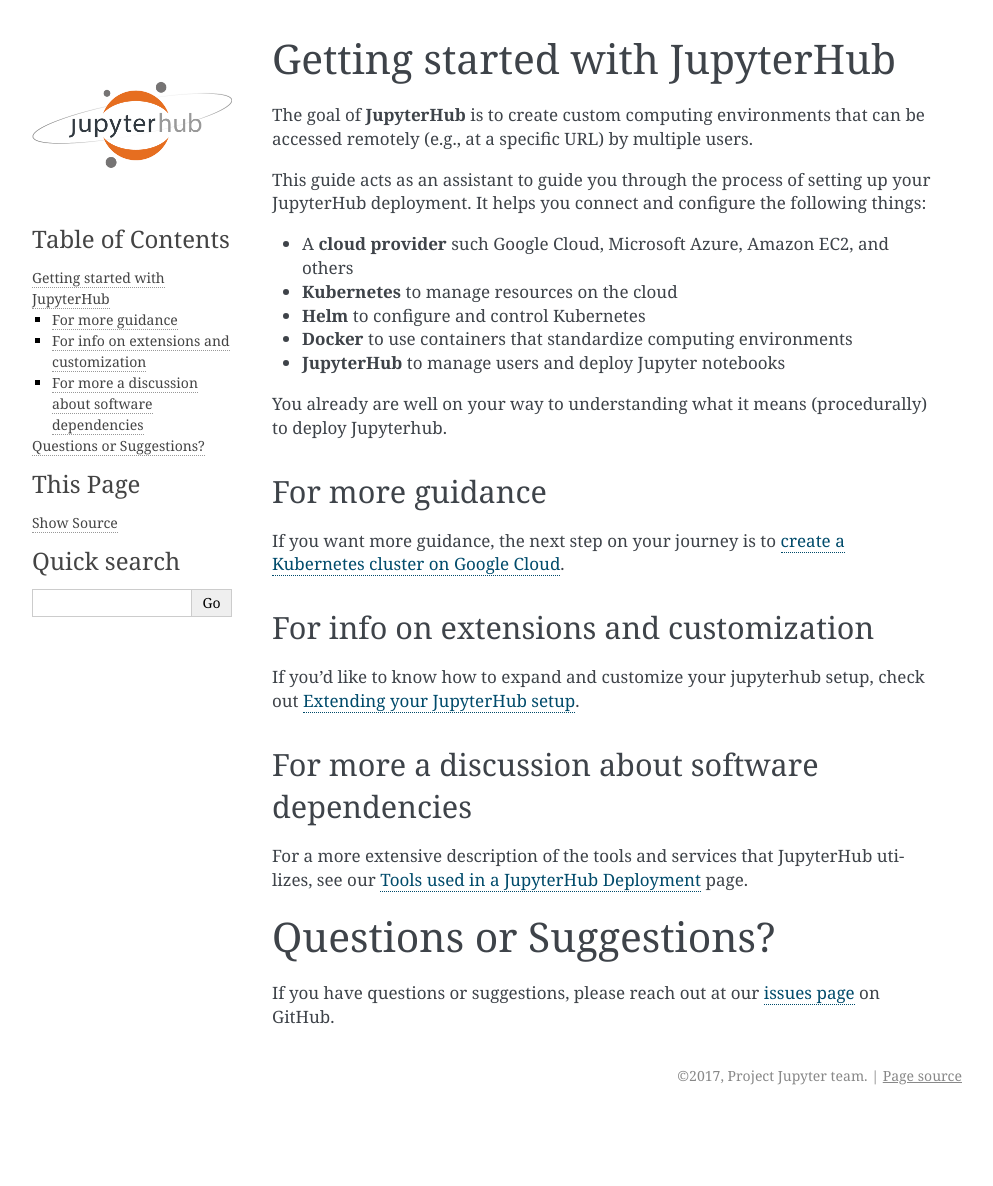
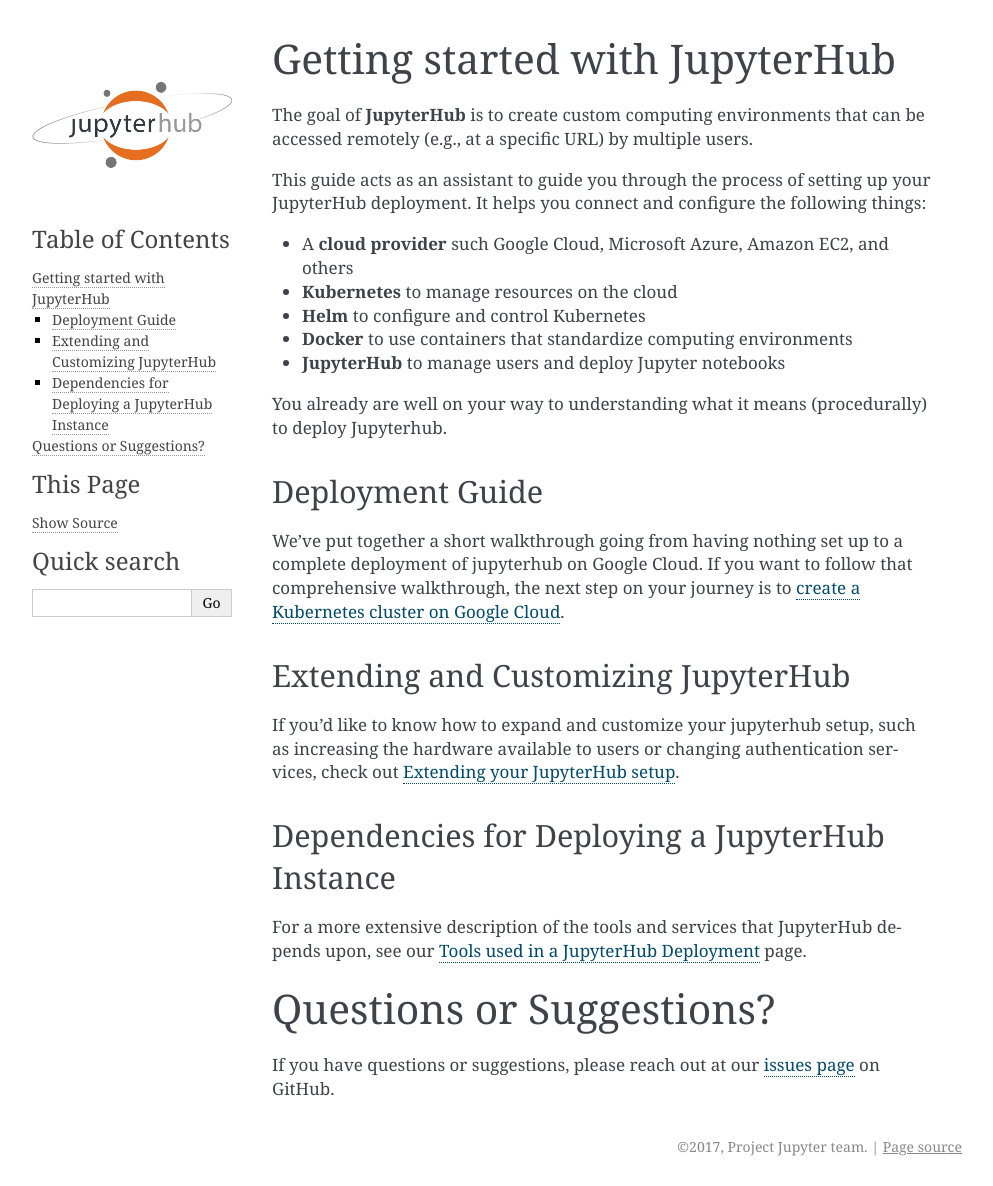
Before and after one commit to jupyterhub/zero-to-jupyterhub-k8s, a Sphinx documentation site: the page built from doc/source/getting-started.rst, in a window 1280 px wide. Shown: the whole page, without its empty margins (148-1141 px from the left). Built offline with Sphinx 7.4.7, drawn with Linux system fonts in a browser that asks for light colours; before the commit the page ends 1115 px from its top, so only the background shows below that.

Commit message:
better titles and exposition

```diff
--- a/doc/source/getting-started.rst
+++ b/doc/source/getting-started.rst
@@ -20,24 +20,27 @@
 You already are well on your way to understanding what it means (procedurally)
 to deploy Jupyterhub.
 
-For more guidance
------------------
+Deployment Guide
+----------------
 
-If you want more guidance, the next step on your journey is to :ref:`create a
-Kubernetes cluster on Google Cloud
-<google-cloud>`.
+We've put together a short walkthrough going from having nothing set up to a
+complete deployment of jupyterhub on Google Cloud. If you want to follow that
+comprehensive walkthrough, the next step on your journey is to :ref:`create a
+Kubernetes cluster on Google Cloud <google-cloud>`.
 
-For info on extensions and customization
-----------------------------------------
 
-If you'd like to know how to expand and customize your jupyterhub setup, check
-out :ref:`extending-jupyterhub`.
+Extending and Customizing JupyterHub
+------------------------------------
 
-For more a discussion about software dependencies
--------------------------------------------------
+If you'd like to know how to expand and customize your jupyterhub setup, such
+as increasing the hardware available to users or changing authentication
+services, check out :ref:`extending-jupyterhub`.
+
+Dependencies for Deploying a JupyterHub Instance
+------------------------------------------------
 
 For a more extensive description of the tools and services that JupyterHub
-utilizes, see our :ref:`tools` page.
+depends upon, see our :ref:`tools` page.
 
 Questions or Suggestions?
 =========================
```
